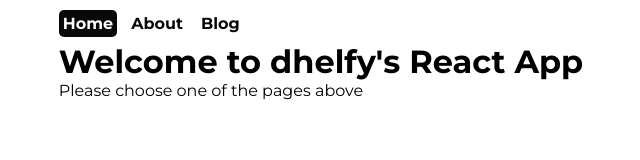
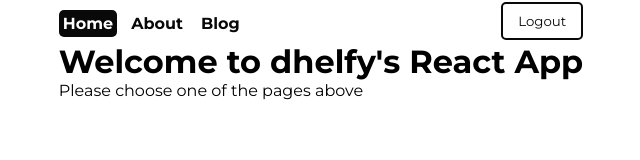
Before and after one commit to dhelfy/react-course, a React (Create React App) app: page / in a window 1280 px wide. Both pictures are taken after a click on the button "Login". Shown: the top 160 px of the page, without its empty margins (319-959 px from the left). Built offline with nearby package versions, Linux system fonts and the light colour scheme.

Commit message:
added the ability to log out

```diff
--- a/src/App.js
+++ b/src/App.js
@@ -2,7 +2,7 @@
 import { BrowserRouter, Routes, Route } from "react-router-dom";
 import Layout from "./components/Layout";
 import { private_routes_arr, public_routes_arr } from "./router/routes";
-import { useState } from "react";
+import { useEffect, useState } from "react";
 import { AuthContext } from "./context/context";
 
 function App() {
@@ -18,6 +18,12 @@
   let public_routes = public_routes_arr.map(function (route) {
     return <Route path={route.path} element={<route.element />} />
   })
+
+  useEffect(() => {
+    if(localStorage.getItem('auth')) {
+      setIsLogged(true)
+    }
+  }, [])
 
   return (
     <AuthContext.Provider value={{ isLogged, setIsLogged }}>
--- a/src/components/UI/NavBar/NavBar.jsx
+++ b/src/components/UI/NavBar/NavBar.jsx
@@ -1,16 +1,28 @@
 import { NavLink } from "react-router-dom"
 import styles from "./NavBar.module.css"
+import CstmButton from "../button/CstmButton"
+import { useContext } from "react"
+import { AuthContext } from "../../../context/context"
 
 export default function NavBar() {
     let active = ({isActive}) => isActive ? `${styles.active_link} ${styles.link}` : styles.link
+    let {setIsLogged} = useContext(AuthContext)
+
+    function onLogout() {
+        setIsLogged(false)
+        localStorage.removeItem('auth')
+    }
 
     return (
-        <>
-            <nav className={styles.navbar}>
+        <div className={styles.navbar}>
+            <nav className={styles.links}>
                 <NavLink to="/" className={active}>Home</NavLink>
                 <NavLink to="about" className={active}>About</NavLink>
                 <NavLink to="blog" className={active}>Blog</NavLink>
             </nav>
-        </>
+            <CstmButton BtnColor="white" onClick={() => {onLogout()}}>
+                Logout
+            </CstmButton>
+        </div>
     )
 }
--- a/src/components/UI/NavBar/NavBar.module.css
+++ b/src/components/UI/NavBar/NavBar.module.css
@@ -1,4 +1,10 @@
 .navbar {
+    display: flex;
+    align-items: center;
+    justify-content: space-between;
+}
+
+.links {
     display: flex;
     gap: 10px;
     margin-bottom: 5px;
--- a/src/pages/AuthPage/AuthPage.jsx
+++ b/src/pages/AuthPage/AuthPage.jsx
@@ -11,6 +11,7 @@
 
     function onLogin () {
         setIsLogged(true)
+        localStorage.setItem('auth', 'true')
         navigate("/")
     }
 
```
